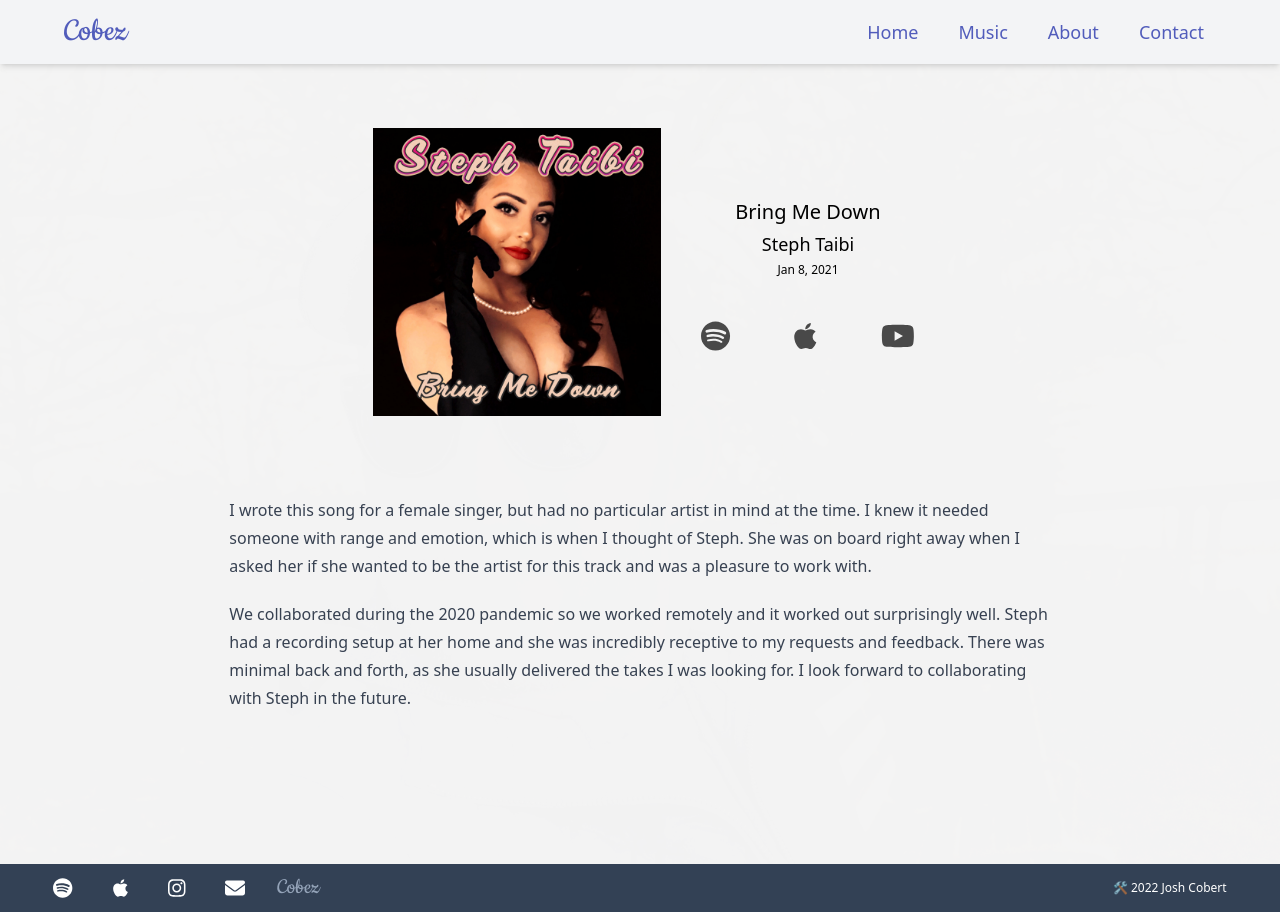
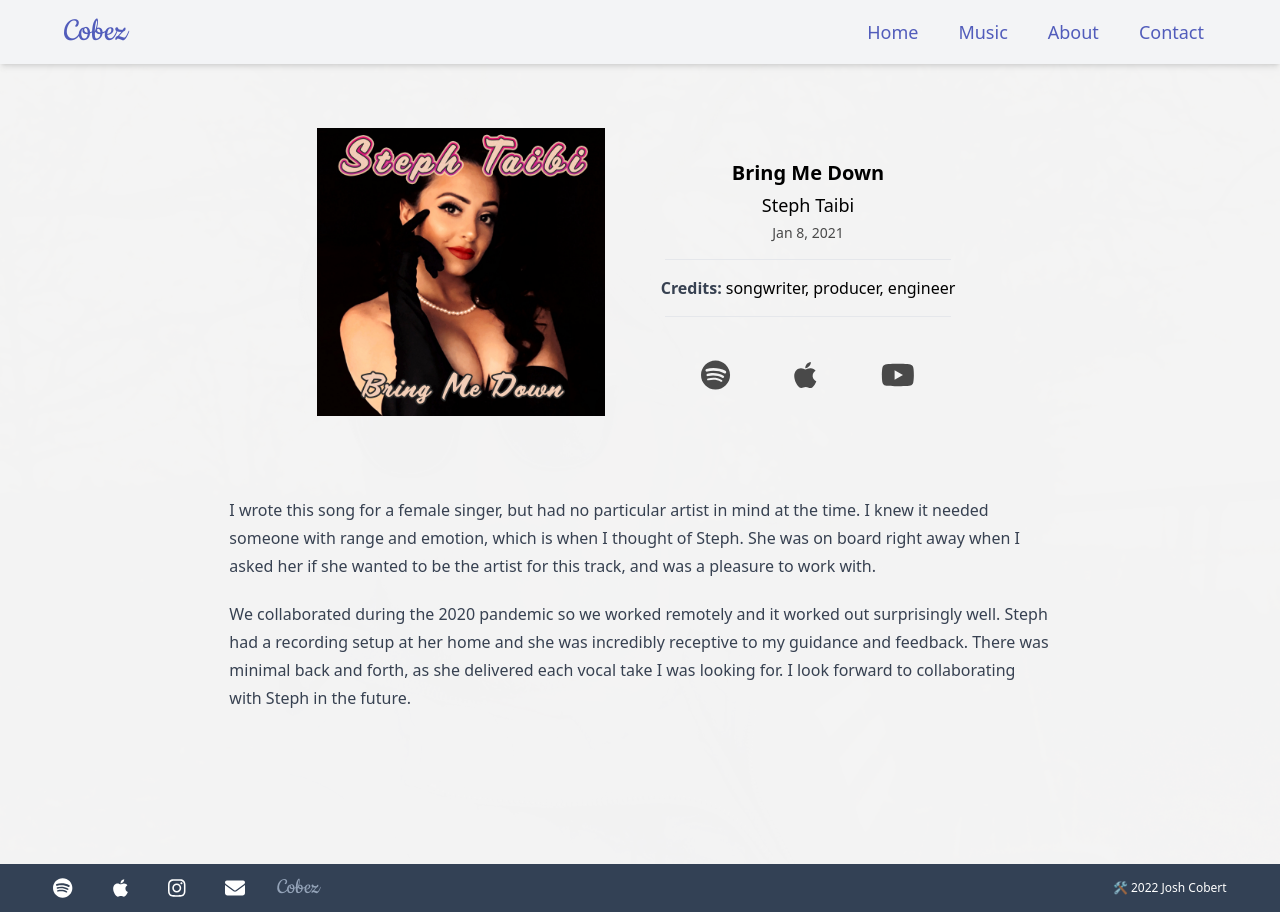
Before and after one commit to jcobert/cobez-music, a Next.js app: page /music/bring-me-down in a window 1280 px wide. Built offline with nearby package versions, Linux system fonts and the light colour scheme; a web font is replaced by a local one.

Commit message:
add credits section to song

```diff
--- a/content/songs/bring-me-down.md
+++ b/content/songs/bring-me-down.md
@@ -12,6 +12,6 @@ links:
   apple: "#"
   youtube: "#"
 ---
-I﻿ wrote this song for a female singer, but had no particular artist in mind at the time. I knew it needed someone with range and emotion, which is when I thought of Steph. She was on board right away when I asked her if she wanted to be the artist for this track and was a pleasure to work with.
+I﻿ wrote this song for a female singer, but had no particular artist in mind at the time. I knew it needed someone with range and emotion, which is when I thought of Steph. She was on board right away when I asked her if she wanted to be the artist for this track, and was a pleasure to work with.
 
-W﻿e collaborated during the 2020 pandemic so we worked remotely and it worked out surprisingly well. Steph had a recording setup at her home and she was incredibly receptive to my requests and feedback. There was minimal back and forth, as she usually delivered the takes I was looking for. I look forward to collaborating with Steph in the future.
+W﻿e collaborated during the 2020 pandemic so we worked remotely and it worked out surprisingly well. Steph had a recording setup at her home and she was incredibly receptive to my guidance and feedback. There was minimal back and forth, as she delivered each vocal take I was looking for. I look forward to collaborating with Steph in the future.
--- a/pages/music/[slug].jsx
+++ b/pages/music/[slug].jsx
@@ -7,6 +7,8 @@ import {
   faApple,
   faYoutube,
 } from "@fortawesome/free-brands-svg-icons";
+
+const credits = ["songwriter", "producer", "engineer"];
 
 export async function getStaticPaths() {
   const paths = getAllSongIds();
@@ -46,10 +48,25 @@ function Music({ frontmatter, markdown }) {
         {/* Info and Links */}
         <div className="w-full md:w-fit">
           {/* Title, Artist, Release Date */}
-          <div className="flex flex-col gap-y-1 text-center py-4 px-2">
-            <h2 className="text-xl">{song.title}</h2>
+          <div className="flex flex-col gap-y-1 text-center pt-4 px-2">
+            <h2 className="text-xl font-bold">{song.title}</h2>
             <h4 className="text-lg">{song.artist}</h4>
-            <h6 className="text-xs">{song.date}</h6>
+            <h6 className="text-sm text-theme-tertiary">{song.date}</h6>
+          </div>
+          {/* Credits */}
+          <div className="py-4">
+            <span className="block mx-auto w-10/12 border-b"></span>
+            <div className="flex justify-center gap-x-1 py-4 px-6 flex-wrap">
+              <span className="font-bold text-gray-700">Credits:</span>
+              {credits.map((credit, i) => {
+                let delimiter = ",";
+                if (i === credits.length - 1) {
+                  delimiter = "";
+                }
+                return <span>{`${credit}${delimiter}`}</span>;
+              })}
+            </div>
+            <span className="block mx-auto w-10/12 border-b"></span>
           </div>
           {/* Stream Links */}
           <div className="flex justify-around md:justify-center md:gap-x-16 text-4xl md:text-3xl text-theme-tertiary md:mt-4 p-2">
```
